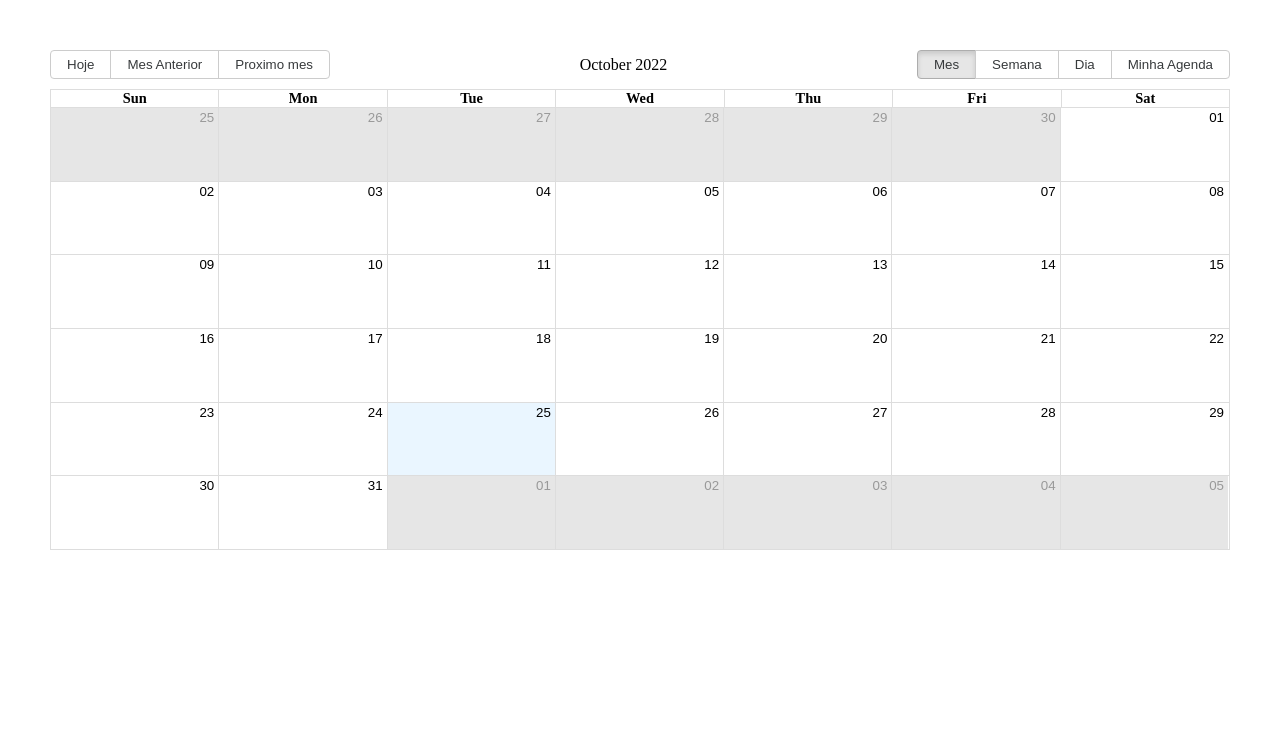
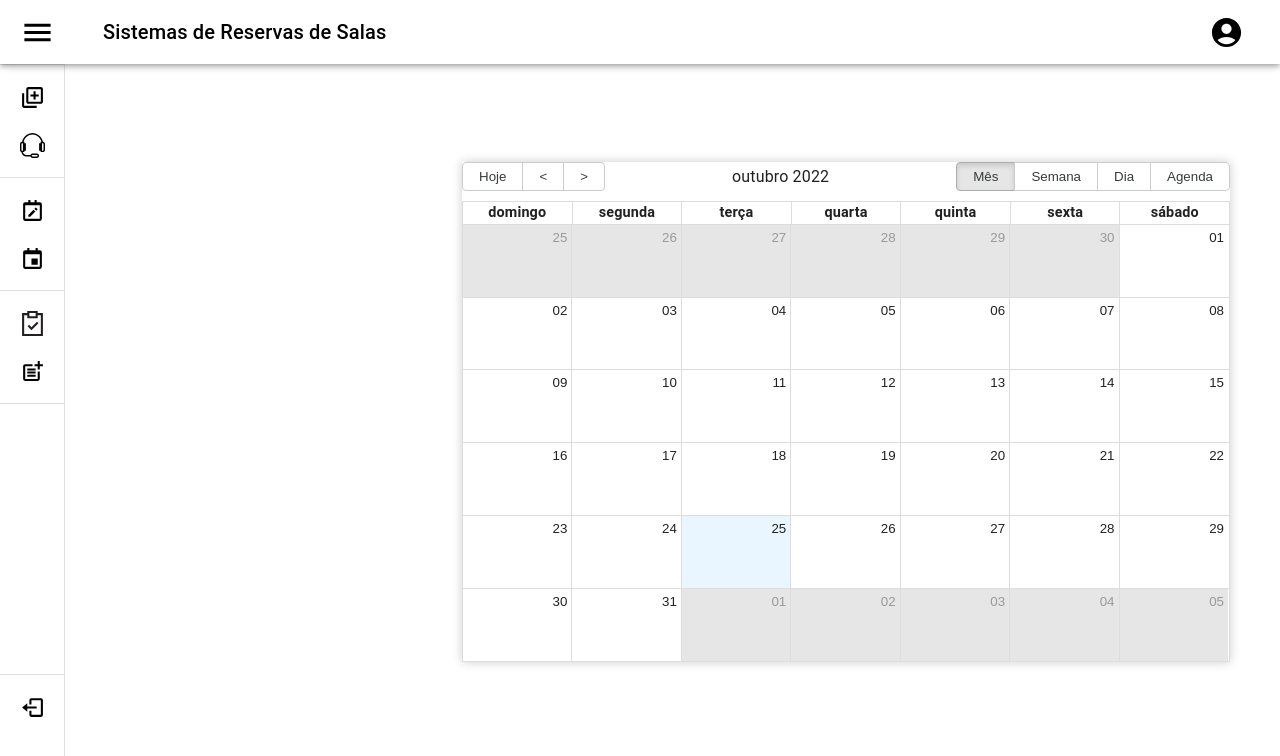
Before and after one commit to Grupo4-integrador/projeto-integrador, a React (Create React App) app: page /laboratorio in a window 1280 px wide. Shown: the top 756 px of the page. Built offline with nearby package versions, Linux system fonts and the light colour scheme.

Commit message:
Calendario quase pronto

```diff
--- a/src/Components/SideBar/index.js
+++ b/src/Components/SideBar/index.js
@@ -1,4 +1,4 @@
-import React, { useState } from 'react';
+import React from 'react';
 
 import { Link } from "react-router-dom";
 
--- a/src/Components/Telas/Laboratorio/index.js
+++ b/src/Components/Telas/Laboratorio/index.js
@@ -1,17 +1,34 @@
+import React from "react";
+
 import format from "date-fns/format";
 import getDay from "date-fns/getDay";
 import parse from "date-fns/parse";
 import startOfWeek from "date-fns/startOfWeek";
-import React from "react";
+import { ptBR } from "date-fns/locale";
 import { Calendar, dateFnsLocalizer } from "react-big-calendar";
 
+import SidebarHome from "../../SideBar/index";
 
-import "react-big-calendar/lib/css/react-big-calendar.css"
+import "react-big-calendar/lib/css/react-big-calendar.css";
 
+const messages = {
+  allDay: "Dia Inteiro",
+  previous: "<",
+  next: ">",
+  today: "Hoje",
+  month: "Mês",
+  week: "Semana",
+  day: "Dia",
+  agenda: "Agenda",
+  date: "Data",
+  time: "Hora",
+  event: "Evento",
+};
 
 const locales = {
-  "pt-BR": require("date-fns/locale/pt-BR"),
+  "pt-BR": ptBR,
 };
+
 const localizer = dateFnsLocalizer({
   format,
   parse,
@@ -41,25 +58,26 @@ const events = [
 
 const Lab = (props) => (
   <div className="myCustomHeight">
+    <SidebarHome />
     <Calendar
+      eventPropGetter={(event) => {
+        return {
+          style: {
+            backgroundColor: "#3f51b5",
+            borderRadius: "8px",
+            minHeight: "10px",
+          },
+        };
+      }}
       localizer={localizer}
       events={events}
       startAccessor="start"
       endAccessor="end"
-      style={{ height: 500, margin: "50px" }}
-      messages={{
-        month: 'Mes',
-        day: 'Dia',
-        week:'Semana',
-        agenda:'Minha Agenda',
-        today:'Hoje',
-        next:'Proximo mes',
-        time:'',
-        previous:'Mes Anterior',
-
-      }}
+      style={{ height: 500, margin: "50px", width: "60%", float: "right", boxShadow: "0 0 10px 0 rgba(0,0,0,0.2)" }}
+      messages={messages}
+      culture={"pt-BR"}
     />
   </div>
-)
+);
 
 export default Lab;
```
Lines whose indentation alone changed are shown as unchanged.
